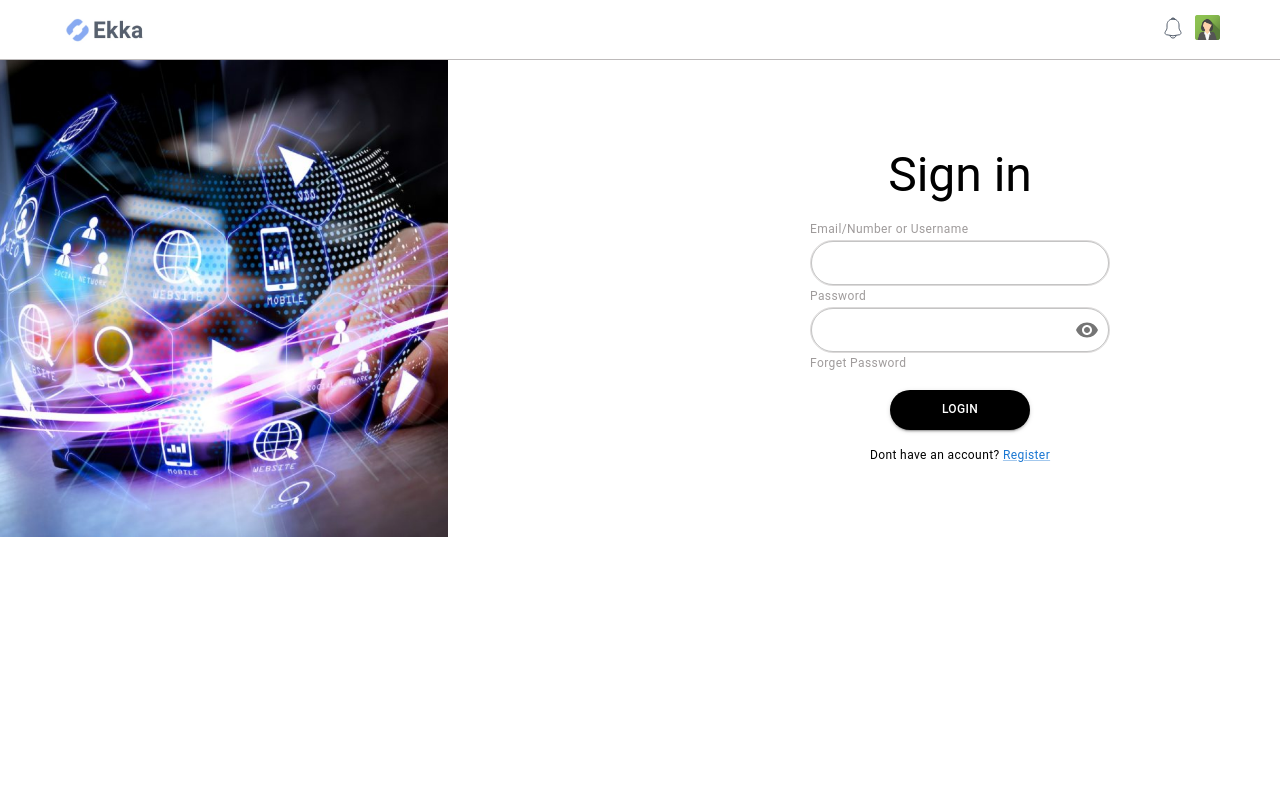
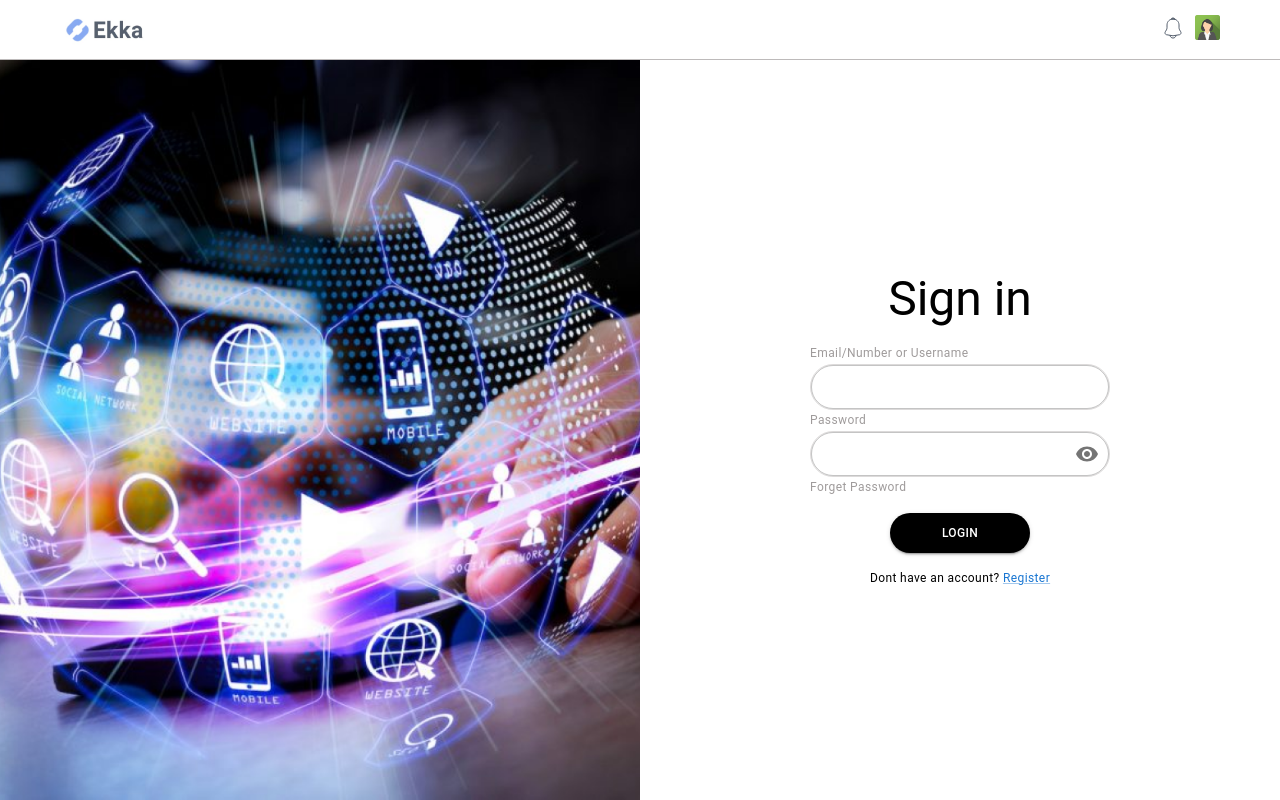
Before and after one commit to abidali671/e-store-dashboard, a React (Create React App) app: page /login in a window 1280 px wide. Built offline with nearby package versions, Linux system fonts and the light colour scheme.

Commit message:
fix auth container cover img

```diff
--- a/src/components/auth_container/auth_container.styles.ts
+++ b/src/components/auth_container/auth_container.styles.ts
@@ -1,12 +1,30 @@
 import { SxProps, Theme } from '@mui/material';
 
 export const root: SxProps<Theme> = {
-	height: '100%',
+	height: '100vh',
 	display: 'grid',
-	gridTemplateRows: '60px auto',
+	gridTemplateRows: '60px 1fr',
 };
 
 export const coverImg: SxProps<Theme> = {
-	width: '70%',
+	width: '100%',
+	height: '100%',
+	position: 'absolute',
+	objectFit: 'cover',
+};
+
+export const imgWrapper: SxProps<Theme> = {
+	flex: 1,
 	display: { md: 'block', xs: 'none' },
+	width: '100%',
+	height: '100%',
+	background: 'red',
+	position: 'relative',
 };
+
+export const contentWrapper: SxProps<Theme> = {
+	justifyContent: { md: 'space-around', sm: 'center' },
+	alignItems: 'center',
+	display: 'grid',
+	gridTemplateColumns: '1fr 1fr',
+};
--- a/src/components/auth_container/index.tsx
+++ b/src/components/auth_container/index.tsx
@@ -1,4 +1,4 @@
-import { Box, CardMedia, Grid } from '@mui/material';
+import { Box } from '@mui/material';
 import { Navbar } from '@components';
 import * as types from './auth_container.types';
 import * as styles from './auth_container.styles';
@@ -9,23 +9,12 @@ const AuthContainer: types.ComponentT = ({ children }: types.PropsT) => {
 	return (
 		<Box sx={styles.root}>
 			<Navbar isSearchBar={false} />
-			<div style={{ width: '100%' }}>
-				<Box
-					sx={{
-						display: 'flex',
-
-						justifyContent: { md: 'space-around', sm: 'center' },
-						alignItems: 'center',
-					}}
-				>
-					<Box sx={{ flex: 1, display: { md: 'block', xs: 'none', width: '100%' } }}>
-						<Box component='img' src={Rectangle} sx={styles.coverImg} />
-					</Box>
-					<Box mt={2} sx={{ flex: 1 }}>
-						{children}
-					</Box>
+			<Box sx={styles.contentWrapper}>
+				<Box sx={styles.imgWrapper}>
+					<Box component='img' src={Rectangle} sx={styles.coverImg} />
 				</Box>
-			</div>
+				<Box>{children}</Box>
+			</Box>
 		</Box>
 	);
 };
```
